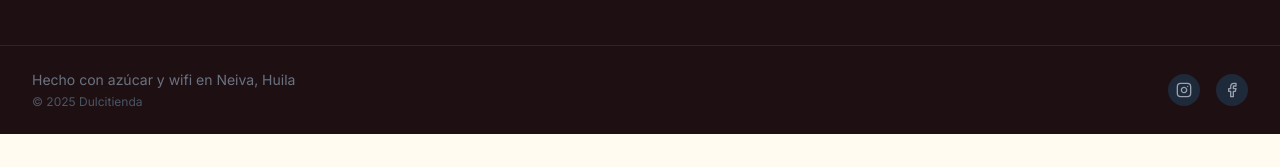
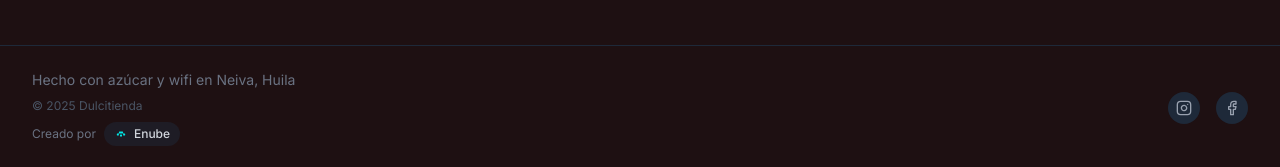
Before and after one commit to enube-com-co/client-dulcitienda-frontend, a Next.js app: page / in a window 1280 px wide. Shown: the part 736-903 px from the top of the page. Before the commit the page ends 870 px from the top, so only its background shows below. Built offline with nearby package versions, Linux system fonts and the light colour scheme; no server answers.

Commit message:
feat: add Enube credit badge to footer
- Add CreatedByEnube component with proper Enube branding
- Include Enube ISO mark (interlocking module motif)
- Link to enube.net.co website
- Maintain Dulcitienda design consistency

```diff
--- /dev/null
+++ b/components/CreatedByEnube.tsx
@@ -0,0 +1,50 @@
+"use client";
+
+import Link from "next/link";
+
+interface CreatedByEnubeProps {
+  className?: string;
+}
+
+/**
+ * Enube ISO mark — interlocking module motif
+ * Dark version for light backgrounds
+ */
+function EnubeMark({ className = "w-4 h-4" }: { className?: string }) {
+  return (
+    <svg
+      viewBox="0 0 1080 1080"
+      className={className}
+      aria-label="Enube mark"
+      role="img"
+    >
+      <path
+        fill="currentColor"
+        d="M502.71,739.9c-22.99,0-41.69-18.7-41.69-41.69v-74.59c0-22.99,18.7-41.69,41.69-41.69h74.59c22.99,0,41.69,18.7,41.69,41.69v74.59c0,22.99-18.7,41.69-41.69,41.69h-74.59ZM744.53,659.29c-22.99,0-41.69-18.7-41.69-41.69v-74.59c0-.59.01-1.19.03-1.77.43-11.54-4.01-22.85-12.18-31.02-7.76-7.76-18.51-12.21-29.48-12.21l-3.31.06h-235.8l-3.31-.06c-11.14,0-21.61,4.33-29.48,12.21-8.17,8.17-12.61,19.48-12.18,31.03.02.57.03,1.17.03,1.76v74.59c0,22.99-18.7,41.69-41.69,41.69h-74.59c-22.99,0-41.69-18.7-41.69-41.69v-74.59c0-22.99,18.7-41.69,41.69-41.69h74.59l3.31.06c11.14,0,21.61-4.34,29.48-12.21,8.17-8.17,12.61-19.48,12.18-31.03-.02-.57-.03-1.17-.03-1.76v-74.59c0-22.99,18.7-41.69,41.69-41.69h235.8c22.99,0,41.69,18.7,41.69,41.69v74.59c0,.59-.01,1.19-.03,1.77-.43,11.54,4.01,22.85,12.18,31.02,7.76,7.76,18.51,12.21,29.48,12.21l3.31-.06h74.59c22.99,0,41.69,18.7,41.69,41.69v74.59c0,22.99-18.7,41.69-41.69,41.69h-74.59Z"
+      />
+    </svg>
+  );
+}
+
+/**
+ * Created by Enube credit badge
+ * Fits Dulcitienda's design while maintaining Enube brand identity
+ */
+export function CreatedByEnube({ className = "" }: CreatedByEnubeProps) {
+  return (
+    <div className={`flex items-center justify-center gap-2 ${className}`}>
+      <span className="text-gray-500 text-xs">Creado por</span>
+      <Link
+        href="https://enube.net.co"
+        target="_blank"
+        rel="noopener noreferrer"
+        className="group flex items-center gap-1.5 px-2.5 py-1 rounded-full bg-gray-800/50 hover:bg-gray-800 transition-colors"
+      >
+        <EnubeMark className="w-3.5 h-3.5 text-[#00E6E4]" />
+        <span className="text-gray-300 text-xs font-medium group-hover:text-white transition-colors">
+          Enube
+        </span>
+      </Link>
+    </div>
+  );
+}
--- a/components/Footer.tsx
+++ b/components/Footer.tsx
@@ -1,6 +1,7 @@
 import Link from "next/link";
 import { Phone, Mail, MapPin, Instagram, Facebook } from "lucide-react";
 import { SLOGAN } from "@/lib/brand";
+import { CreatedByEnube } from "./CreatedByEnube";
 
 const footerLinks = {
   catalogo: [
@@ -120,13 +121,14 @@ export default function Footer() {
       <div className="border-t border-gray-800">
         <div className="max-w-7xl mx-auto px-4 sm:px-6 lg:px-8 py-6">
           <div className="flex flex-col sm:flex-row items-center justify-between gap-4">
-            <div className="flex flex-col items-center sm:items-start gap-1">
+            <div className="flex flex-col items-center sm:items-start gap-2">
               <p className="text-gray-500 text-sm text-center sm:text-left">
                 Hecho con azúcar y wifi en Neiva, Huila
               </p>
               <p className="text-gray-600 text-xs text-center sm:text-left">
                 © 2025 Dulcitienda
               </p>
+              <CreatedByEnube />
             </div>
 
             {/* Social links */}
```
